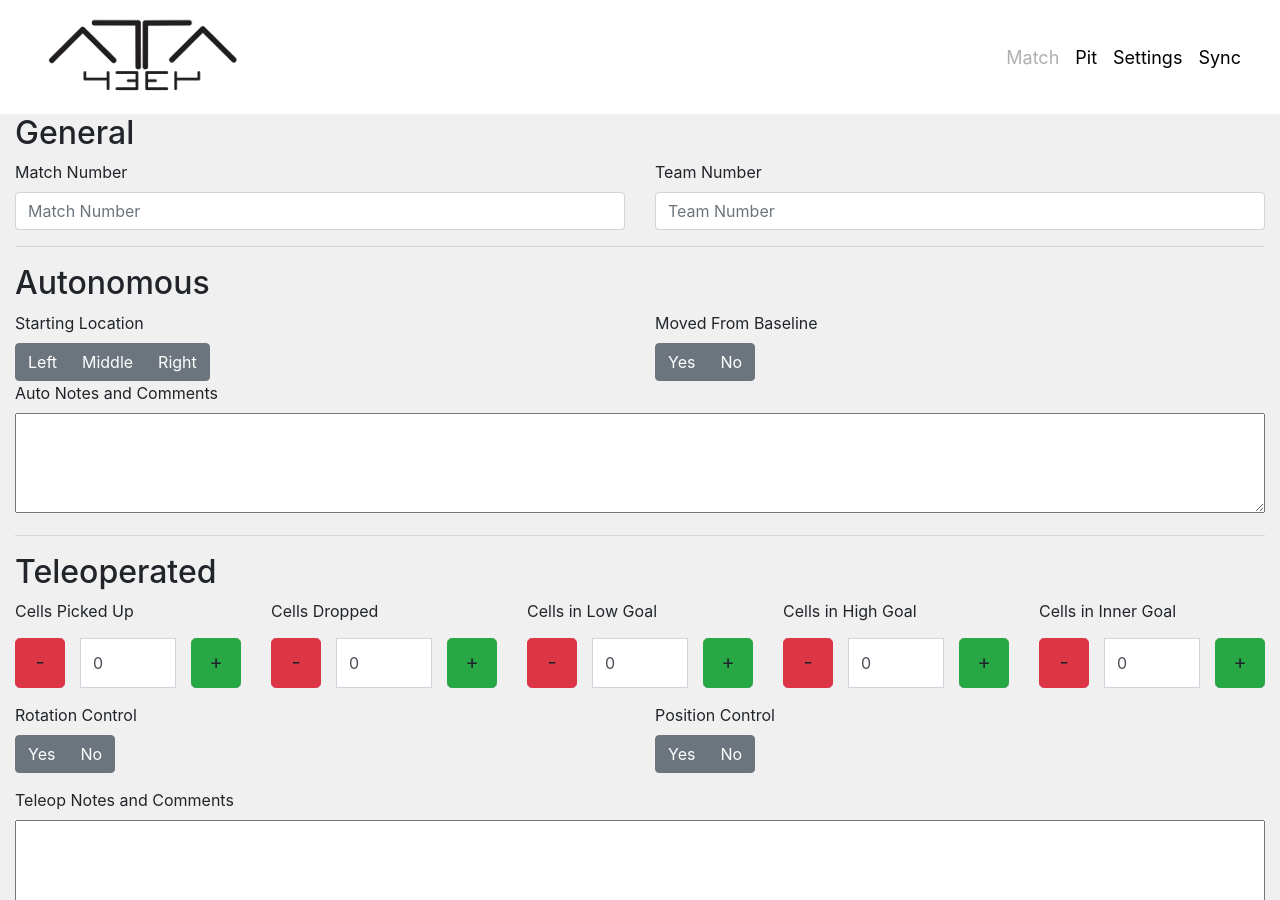
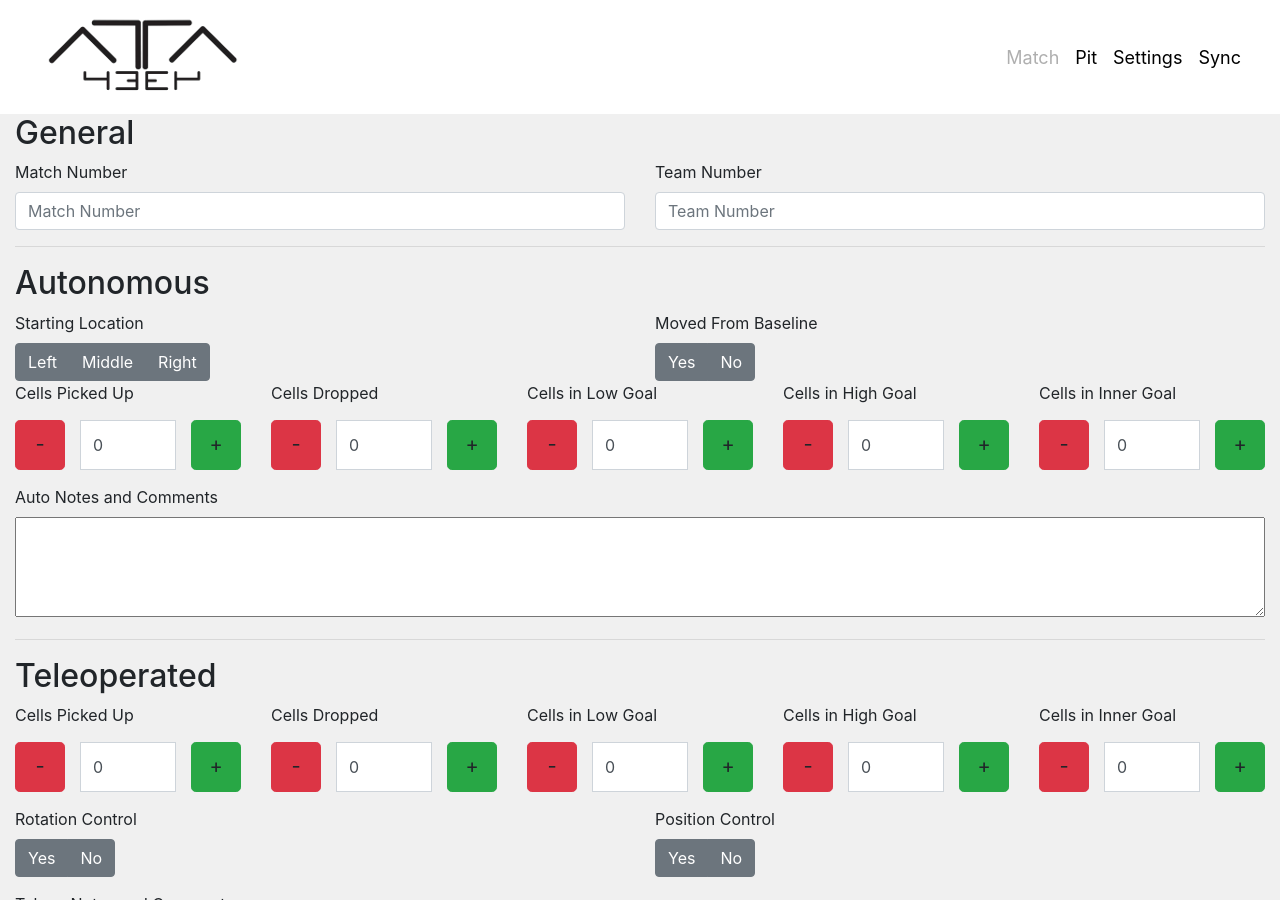
Before and after one commit to ATAARobotics/Scouty-McScout20, a Jekyll site: the page built from index.md, in a window 1280 px wide and 900 px high. Built offline with Jekyll 4.4.1, drawn with Linux system fonts in a browser that asks for light colours.

Commit message:
Adds Auto Scoring locations/buttons

```diff
--- a/index.md
+++ b/index.md
@@ -63,6 +63,83 @@ files: |
                 </div>
             </div>
         </div>
+        <div class="row" style="margin-bottom: 15px">
+            <div class="col-lg col-md-3 col-sm-4 col-6">
+				<div class="row">
+					<div class="col-md">
+						<label style="margin-bottom: 0px" for="autoCellsPickup">Cells Picked Up</label>
+					</div>
+				</div>
+				<div class="row" style="margin-top:15px">
+					<div class="col-md input-group">
+						<a onclick="modifyAutoPickup_qty(-1)" class="btn btn-danger btn-lg" style="width: 50px; height: 50px; margin-right: 15px;" role="button">-</a>
+						<input id="autoCellsPickup" maxlength="2" onkeypress='return event.charCode >= 48 && event.charCode <= 57' autocomplete="off"
+						 type="tel" class="form-control" value="0">
+						<a onclick="modifyAutoPickup_qty(1)" class="btn btn-success btn-lg" style="width: 50px; height: 50px; margin-left: 15px;" role="button">+</a>
+					</div>
+				</div>
+			</div>
+            <div class="col-lg col-md-3 col-sm-4 col-6">
+				<div class="row">
+					<div class="col-md">
+						<label style="margin-bottom: 0px" for="autoCellsDropped">Cells Dropped</label>
+					</div>
+				</div>
+				<div class="row" style="margin-top:15px">
+					<div class="col-md input-group">
+						<a onclick="modifyAutoDrop_qty(-1)" class="btn btn-danger btn-lg" style="width: 50px; height: 50px; margin-right: 15px;" role="button">-</a>
+						<input id="autoCellsDropped" maxlength="2" onkeypress='return event.charCode >= 48 && event.charCode <= 57' autocomplete="off"
+						 type="tel" class="form-control" value="0">
+						<a onclick="modifyAutoDrop_qty(1)" class="btn btn-success btn-lg" style="width: 50px; height: 50px; margin-left: 15px;" role="button">+</a>
+					</div>
+				</div>
+			</div>
+            <div class="col-lg col-md-3 col-sm-4 col-6">
+				<div class="row">
+					<div class="col-md">
+						<label style="margin-bottom: 0px" for="autoCellsLow">Cells in Low Goal</label>
+					</div>
+				</div>
+				<div class="row" style="margin-top:15px">
+					<div class="col-md input-group">
+						<a onclick="modifyAutoLow_qty(-1)" class="btn btn-danger btn-lg" style="width: 50px; height: 50px; margin-right: 15px;" role="button">-</a>
+						<input id="autoCellsLow" maxlength="2" onkeypress='return event.charCode >= 48 && event.charCode <= 57' autocomplete="off"
+						 type="tel" class="form-control" value="0">
+						<a onclick="modifyAutoLow_qty(1)" class="btn btn-success btn-lg" style="width: 50px; height: 50px; margin-left: 15px;" role="button">+</a>
+					</div>
+				</div>
+			</div>
+            <div class="col-lg col-md-3 col-sm-4 col-6">
+				<div class="row">
+					<div class="col-md">
+						<label style="margin-bottom: 0px" for="autoCellsHigh">Cells in High Goal</label>
+					</div>
+				</div>
+				<div class="row" style="margin-top:15px">
+					<div class="col-md input-group">
+						<a onclick="modifyAutoHigh_qty(-1)" class="btn btn-danger btn-lg" style="width: 50px; height: 50px; margin-right: 15px;" role="button">-</a>
+						<input id="autoCellsHigh" maxlength="2" onkeypress='return event.charCode >= 48 && event.charCode <= 57' autocomplete="off"
+						 type="tel" class="form-control" value="0">
+						<a onclick="modifyAutoHigh_qty(1)" class="btn btn-success btn-lg" style="width: 50px; height: 50px; margin-left: 15px;" role="button">+</a>
+					</div>
+				</div>
+			</div>
+            <div class="col-lg col-md-3 col-sm-4 col-6">
+				<div class="row">
+					<div class="col-md">
+						<label style="margin-bottom: 0px" for="autoCellsInner">Cells in Inner Goal</label>
+					</div>
+				</div>
+				<div class="row" style="margin-top:15px">
+					<div class="col-md input-group">
+						<a onclick="modifyAutoInner_qty(-1)" class="btn btn-danger btn-lg" style="width: 50px; height: 50px; margin-right: 15px;" role="button">-</a>
+						<input id="autoCellsInner" maxlength="2" onkeypress='return event.charCode >= 48 && event.charCode <= 57' autocomplete="off"
+						 type="tel" class="form-control" value="0">
+						<a onclick="modifyAutoInner_qty(1)" class="btn btn-success btn-lg" style="width: 50px; height: 50px; margin-left: 15px;" role="button">+</a>
+					</div>
+				</div>
+			</div>
+        </div>
         <div class="row">
             <div class="col">
                 <label class="mr-sm-2" style="display: block" for="autoCommentSection">Auto Notes and Comments</label>
@@ -79,75 +156,75 @@ files: |
                 <div class="col-lg col-md-3 col-sm-4 col-6">
 				<div class="row">
 					<div class="col-md">
-						<label style="margin-bottom: 0px" for="cellsPickup">Cells Picked Up</label>
+						<label style="margin-bottom: 0px" for="teleopCellsPickup">Cells Picked Up</label>
 					</div>
 				</div>
 				<div class="row" style="margin-top:15px">
 					<div class="col-md input-group">
-						<a onclick="modifyPickup_qty(-1)" class="btn btn-danger btn-lg" style="width: 50px; height: 50px; margin-right: 15px;" role="button">-</a>
-						<input id="cellsPickup" maxlength="2" onkeypress='return event.charCode >= 48 && event.charCode <= 57' autocomplete="off"
+						<a onclick="modifyTeleopPickup_qty(-1)" class="btn btn-danger btn-lg" style="width: 50px; height: 50px; margin-right: 15px;" role="button">-</a>
+						<input id="teleopCellsPickup" maxlength="2" onkeypress='return event.charCode >= 48 && event.charCode <= 57' autocomplete="off"
 						 type="tel" class="form-control" value="0">
-						<a onclick="modifyPickup_qty(1)" class="btn btn-success btn-lg" style="width: 50px; height: 50px; margin-left: 15px;" role="button">+</a>
+						<a onclick="modifyTeleopPickup_qty(1)" class="btn btn-success btn-lg" style="width: 50px; height: 50px; margin-left: 15px;" role="button">+</a>
 					</div>
 				</div>
 			</div>
             <div class="col-lg col-md-3 col-sm-4 col-6">
 				<div class="row">
 					<div class="col-md">
-						<label style="margin-bottom: 0px" for="cellsDropped">Cells Dropped</label>
+						<label style="margin-bottom: 0px" for="teleopCellsDropped">Cells Dropped</label>
 					</div>
 				</div>
 				<div class="row" style="margin-top:15px">
 					<div class="col-md input-group">
-						<a onclick="modifyDrop_qty(-1)" class="btn btn-danger btn-lg" style="width: 50px; height: 50px; margin-right: 15px;" role="button">-</a>
-						<input id="cellsDropped" maxlength="2" onkeypress='return event.charCode >= 48 && event.charCode <= 57' autocomplete="off"
+						<a onclick="modifyTeleopDrop_qty(-1)" class="btn btn-danger btn-lg" style="width: 50px; height: 50px; margin-right: 15px;" role="button">-</a>
+						<input id="teleopCellsDropped" maxlength="2" onkeypress='return event.charCode >= 48 && event.charCode <= 57' autocomplete="off"
 						 type="tel" class="form-control" value="0">
-						<a onclick="modifyDrop_qty(1)" class="btn btn-success btn-lg" style="width: 50px; height: 50px; margin-left: 15px;" role="button">+</a>
+						<a onclick="modifyTeleopDrop_qty(1)" class="btn btn-success btn-lg" style="width: 50px; height: 50px; margin-left: 15px;" role="button">+</a>
 					</div>
 				</div>
 			</div>
             <div class="col-lg col-md-3 col-sm-4 col-6">
 				<div class="row">
 					<div class="col-md">
-						<label style="margin-bottom: 0px" for="cellsLow">Cells in Low Goal</label>
+						<label style="margin-bottom: 0px" for="teleopCellsLow">Cells in Low Goal</label>
 					</div>
 				</div>
 				<div class="row" style="margin-top:15px">
 					<div class="col-md input-group">
-						<a onclick="modifyLow_qty(-1)" class="btn btn-danger btn-lg" style="width: 50px; height: 50px; margin-right: 15px;" role="button">-</a>
-						<input id="cellsLow" maxlength="2" onkeypress='return event.charCode >= 48 && event.charCode <= 57' autocomplete="off"
+						<a onclick="modifyTeleopLow_qty(-1)" class="btn btn-danger btn-lg" style="width: 50px; height: 50px; margin-right: 15px;" role="button">-</a>
+						<input id="teleopCellsLow" maxlength="2" onkeypress='return event.charCode >= 48 && event.charCode <= 57' autocomplete="off"
 						 type="tel" class="form-control" value="0">
-						<a onclick="modifyLow_qty(1)" class="btn btn-success btn-lg" style="width: 50px; height: 50px; margin-left: 15px;" role="button">+</a>
+						<a onclick="modifyTeleopLow_qty(1)" class="btn btn-success btn-lg" style="width: 50px; height: 50px; margin-left: 15px;" role="button">+</a>
 					</div>
 				</div>
 			</div>
             <div class="col-lg col-md-3 col-sm-4 col-6">
 				<div class="row">
 					<div class="col-md">
-						<label style="margin-bottom: 0px" for="cellsHigh">Cells in High Goal</label>
+						<label style="margin-bottom: 0px" for="teleopCellsHigh">Cells in High Goal</label>
 					</div>
 				</div>
 				<div class="row" style="margin-top:15px">
 					<div class="col-md input-group">
-						<a onclick="modifyHigh_qty(-1)" class="btn btn-danger btn-lg" style="width: 50px; height: 50px; margin-right: 15px;" role="button">-</a>
-						<input id="cellsHigh" maxlength="2" onkeypress='return event.charCode >= 48 && event.charCode <= 57' autocomplete="off"
+						<a onclick="modifyTeleopHigh_qty(-1)" class="btn btn-danger btn-lg" style="width: 50px; height: 50px; margin-right: 15px;" role="button">-</a>
+						<input id="teleopCellsHigh" maxlength="2" onkeypress='return event.charCode >= 48 && event.charCode <= 57' autocomplete="off"
 						 type="tel" class="form-control" value="0">
-						<a onclick="modifyHigh_qty(1)" class="btn btn-success btn-lg" style="width: 50px; height: 50px; margin-left: 15px;" role="button">+</a>
+						<a onclick="modifyTeleopHigh_qty(1)" class="btn btn-success btn-lg" style="width: 50px; height: 50px; margin-left: 15px;" role="button">+</a>
 					</div>
 				</div>
 			</div>
             <div class="col-lg col-md-3 col-sm-4 col-6">
 				<div class="row">
 					<div class="col-md">
-						<label style="margin-bottom: 0px" for="cellsInner">Cells in Inner Goal</label>
+						<label style="margin-bottom: 0px" for="teleopCellsInner">Cells in Inner Goal</label>
 					</div>
 				</div>
 				<div class="row" style="margin-top:15px">
 					<div class="col-md input-group">
-						<a onclick="modifyInner_qty(-1)" class="btn btn-danger btn-lg" style="width: 50px; height: 50px; margin-right: 15px;" role="button">-</a>
-						<input id="cellsInner" maxlength="2" onkeypress='return event.charCode >= 48 && event.charCode <= 57' autocomplete="off"
+						<a onclick="modifyTeleopInner_qty(-1)" class="btn btn-danger btn-lg" style="width: 50px; height: 50px; margin-right: 15px;" role="button">-</a>
+						<input id="teleopCellsInner" maxlength="2" onkeypress='return event.charCode >= 48 && event.charCode <= 57' autocomplete="off"
 						 type="tel" class="form-control" value="0">
-						<a onclick="modifyInner_qty(1)" class="btn btn-success btn-lg" style="width: 50px; height: 50px; margin-left: 15px;" role="button">+</a>
+						<a onclick="modifyTeleopInner_qty(1)" class="btn btn-success btn-lg" style="width: 50px; height: 50px; margin-left: 15px;" role="button">+</a>
 					</div>
 				</div>
 			</div>
--- a/resources/js/match.js
+++ b/resources/js/match.js
@@ -102,13 +102,18 @@ document.addEventListener('deviceready', async function () {
 
         var startingLocation = parseInt($('input[name=startingLocation]:checked').val());
         var movedBaseline = parseInt($('input[name=movedBaseline]:checked').val());
+        var autoCellsPickup = parseInt($('#cellPickup').val());
+        var autoCellsDropped = parseInt($('#cellsDropped').val());
+        var autoCellsLow = parseInt($('#cellsLow').val());
+        var autoCellsHigh = parseInt($('#cellsHigh').val());
+        var autoCellsInner = parseInt($('#cellsInner').val());
         var autoComments = $('#autoCommentSection').val();
 
-        var cellsPickup = parseInt($('#cellPickup').val());
-        var cellsDropped = parseInt($('#cellsDropped').val());
-        var cellsLow = parseInt($('#cellsLow').val());
-        var cellsHigh = parseInt($('#cellsHigh').val());
-        var cellsInner = parseInt($('#cellsInner').val());
+        var teleopCellsPickup = parseInt($('#cellPickup').val());
+        var teleopCellsDropped = parseInt($('#cellsDropped').val());
+        var teleopCellsLow = parseInt($('#cellsLow').val());
+        var teleopCellsHigh = parseInt($('#cellsHigh').val());
+        var teleopCellsInner = parseInt($('#cellsInner').val());
         var rotationControl = parseInt($('input[name=rotationControl]:checked').val());
         var positionControl = parseInt($('input[name=positionControl]:checked').val());
         var teleopComments = $('#teleopCommentSection').val();
@@ -129,14 +134,18 @@ document.addEventListener('deviceready', async function () {
         var doc = {
             _id: `${matchType}${matchNumber}_${teamNumber}`,
             scoutName: localStorage.getItem('scoutName'),
-            startingLocation: startingLevel,
-            movedBaseline: crossedBaseline,
-            autoComments: autoComments,
-            cellsPickup: cellsPickup,
-            cellsDropped: cellsDropped,
-            cellsLow: cellsLow,
-            cellsHigh: cellsHigh,
-            cellsInner: cellsInner,
+            startingLocation: startingLocation,
+            movedBaseline: movedBaseline,
+            autoCellsPickup: autoCellsPickup,
+            autoCellsDropped: autoCellsDropped,
+            autoCellsLow: autoCellsLow,
+            autoCellsHigh: autoCellsHigh,
+            autoCellsInner: autoCellsInner,
+            teleopCellsPickup: teleopCellsPickup,
+            teleopCellsDropped: teleopCellsDropped,
+            teleopCellsLow: teleopCellsLow,
+            teleopCellsHigh: teleopCellsHigh,
+            teleopCellsInner: teleopCellsInner,
             rotationControl: rotationControl,
             positionControl: positionControl,
             teleopComments: teleopComments,
@@ -182,62 +191,122 @@ document.addEventListener('deviceready', async function () {
     }
 });
 
-function modifyPickup_qty(val) {
-	var qty = document.getElementById('cellsPickup').value;
+function modifyAutoPickup_qty(val) {
+	var qty = document.getElementById('autoCellsPickup').value;
 	var new_qty = parseInt(qty, 10) + parseInt(val, 10);
 
 	if (new_qty < 0) {
 		new_qty = 0;
 	}
 
-	document.getElementById('cellsPickup').value = new_qty;
+	document.getElementById('autoCellsPickup').value = new_qty;
 	return new_qty;
 }
 
-function modifyDrop_qty(val) {
-	var qty = document.getElementById('cellsDropped').value;
+function modifyAutoDrop_qty(val) {
+	var qty = document.getElementById('autoCellsDropped').value;
 	var new_qty = parseInt(qty, 10) + parseInt(val, 10);
 
 	if (new_qty < 0) {
 		new_qty = 0;
 	}
 
-	document.getElementById('cellsDropped').value = new_qty;
+	document.getElementById('autoCellsDropped').value = new_qty;
 	return new_qty;
 }
 
-function modifyLow_qty(val) {
-	var qty = document.getElementById('cellsLow').value;
+function modifyAutoLow_qty(val) {
+	var qty = document.getElementById('autoCellsLow').value;
 	var new_qty = parseInt(qty, 10) + parseInt(val, 10);
 
 	if (new_qty < 0) {
 		new_qty = 0;
 	}
 
-	document.getElementById('cellsLow').value = new_qty;
+	document.getElementById('autoCellsLow').value = new_qty;
 	return new_qty;
 }
 
-function modifyHigh_qty(val) {
-	var qty = document.getElementById('cellsHigh').value;
+function modifyAutoHigh_qty(val) {
+	var qty = document.getElementById('autoCellsHigh').value;
 	var new_qty = parseInt(qty, 10) + parseInt(val, 10);
 
 	if (new_qty < 0) {
 		new_qty = 0;
 	}
 
-	document.getElementById('cellsHigh').value = new_qty;
+	document.getElementById('autoCellsHigh').value = new_qty;
 	return new_qty;
 }
 
-function modifyInner_qty(val) {
-	var qty = document.getElementById('cellsInner').value;
+function modifyAutoInner_qty(val) {
+	var qty = document.getElementById('autoCellsInner').value;
 	var new_qty = parseInt(qty, 10) + parseInt(val, 10);
 
 	if (new_qty < 0) {
 		new_qty = 0;
 	}
 
-	document.getElementById('cellsInner').value = new_qty;
+	document.getElementById('autoCellsInner').value = new_qty;
 	return new_qty;
 }
+
+function modifyTeleopPickup_qty(val) {
+	var qty = document.getElementById('teleopCellsPickup').value;
+	var new_qty = parseInt(qty, 10) + parseInt(val, 10);
+
+	if (new_qty < 0) {
+		new_qty = 0;
+	}
+
+	document.getElementById('teleopCellsPickup').value = new_qty;
+	return new_qty;
+}
+
+function modifyTeleopDrop_qty(val) {
+	var qty = document.getElementById('teleopCellsDropped').value;
+	var new_qty = parseInt(qty, 10) + parseInt(val, 10);
+
+	if (new_qty < 0) {
+		new_qty = 0;
+	}
+
+	document.getElementById('teleopCellsDropped').value = new_qty;
+	return new_qty;
+}
+
+function modifyTeleopLow_qty(val) {
+	var qty = document.getElementById('teleopCellsLow').value;
+	var new_qty = parseInt(qty, 10) + parseInt(val, 10);
+
+	if (new_qty < 0) {
+		new_qty = 0;
+	}
+
+	document.getElementById('teleopCellsLow').value = new_qty;
+	return new_qty;
+}
+
+function modifyTeleopHigh_qty(val) {
+	var qty = document.getElementById('teleopCellsHigh').value;
+	var new_qty = parseInt(qty, 10) + parseInt(val, 10);
+
+	if (new_qty < 0) {
+		new_qty = 0;
+	}
+
+	document.getElementById('teleopCellsHigh').value = new_qty;
+	return new_qty;
+}
+
+function modifyTeleopInner_qty(val) {
+	var qty = document.getElementById('teleopCellsInner').value;
+	var new_qty = parseInt(qty, 10) + parseInt(val, 10);
+
+	if (new_qty < 0) {
+		new_qty = 0;
+	}
+
+	document.getElementById('teleopCellsInner').value = new_qty;
+	return new_qty;
+}
```
